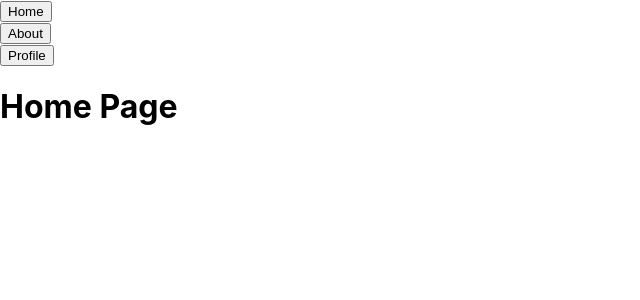
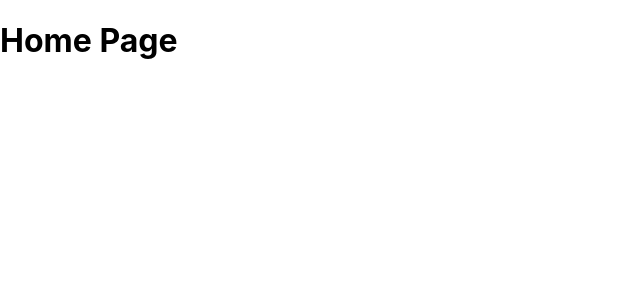
Before and after one commit to At05-js/Master-Class-React-Typescript-Web-Development, a React (Create React App) app in the folder react-udemy-tutorial/: page / in a window 1280 px wide. Before the commit this address led to /home. Shown: the top 300 px of the page, without its empty margins (0-640 px from the left). Built offline with nearby package versions, Linux system fonts and the light colour scheme.

Commit message:
withRouter HOC

```diff
--- a/react-udemy-tutorial/src/App.tsx
+++ b/react-udemy-tutorial/src/App.tsx
@@ -1,28 +1,16 @@
 import React from 'react';
 import './App.css';
 import HomePage from './components/HomePage';
-import { createBrowserHistory } from 'history';
-import { Router, Route, Switch, Redirect } from 'react-router';
+import { Route, Switch } from 'react-router';
 import AboutPage from './components/AboutPage';
-import { BrowserRouter, Link } from 'react-router-dom';
-import ProfilePage from './components/ProfilePage';
-import { SpecialLink } from './components/SpecialLink';
-
-const history = createBrowserHistory();
+import { BrowserRouter } from 'react-router-dom';
 
 function App() {
   return (
     <BrowserRouter>
-      <Link component={SpecialLink} to="/home">Home</Link>
-      <br/>
-      <Link component={SpecialLink} to="/about">About</Link>
-      <br/>
-      <Link component={SpecialLink} to="/profile">Profile</Link>
       <Switch>
         <Route component={AboutPage} path="/about" />
-        <Route component={HomePage} path="/home" />
-        <Route component={ProfilePage} path="/profile" />
-        <Redirect to="/home" />
+        <Route component={HomePage} path="/" />
       </Switch>
     </BrowserRouter>
   );
--- a/react-udemy-tutorial/src/components/ProfilePage/index.tsx
+++ /dev/null
@@ -1,13 +0,0 @@
-import React from 'react';
-
-class ProfilePage extends React.Component {
-    render() {
-        return (
-            <div>
-                <h1> Profile Page </h1>
-            </div>
-        )
-    }
-}
-
-export default ProfilePage;
--- a/react-udemy-tutorial/src/components/SpecialLink/index.tsx
+++ /dev/null
@@ -1,12 +0,0 @@
-import React from 'react';
-
-interface SpecialLinkProps {
-    href: string;
-    navigate():void;
-}
-
-export const SpecialLink: React.FC<SpecialLinkProps> = props => {
-    return (
-        <button onClick={props.navigate}>{props.children}</button>
-    )
-}
```
Also changed, not shown: react-udemy-tutorial/src/components/UserDetails/index.tsx (added, +14 -0 lines).
